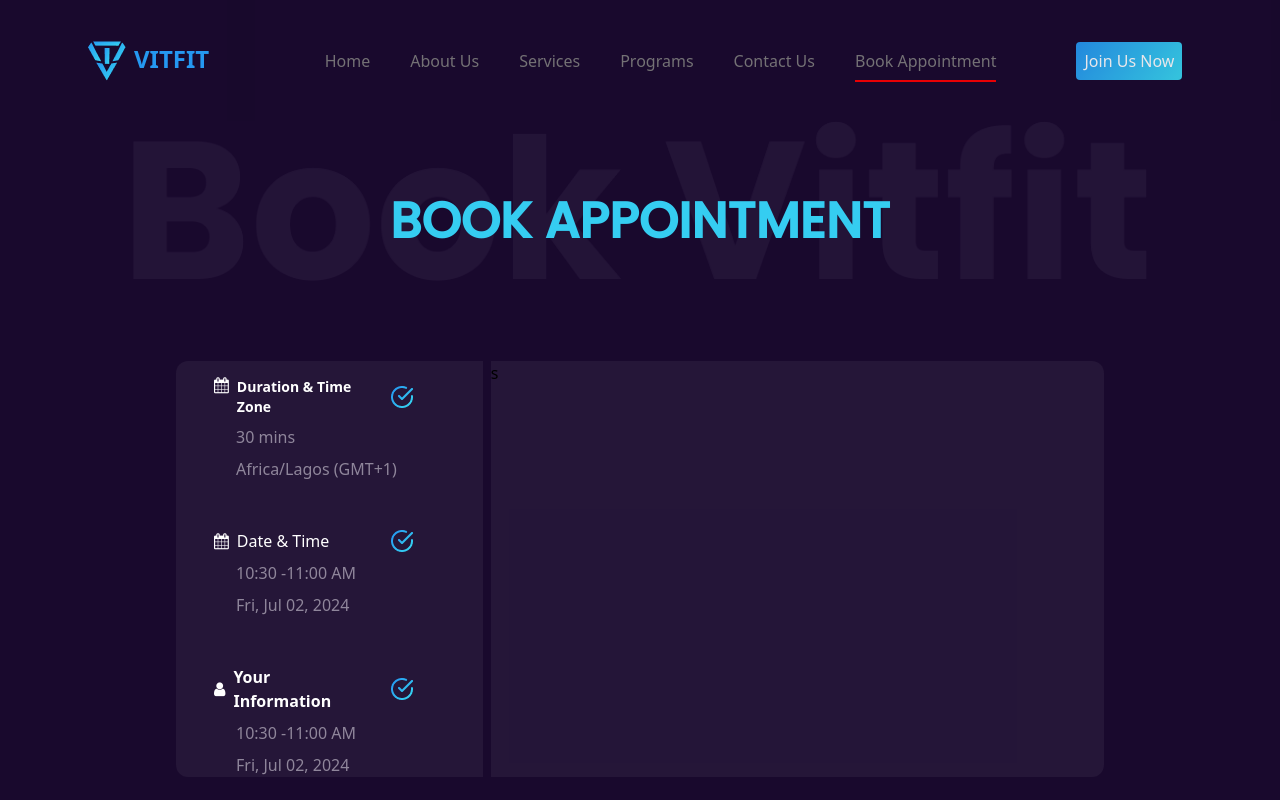
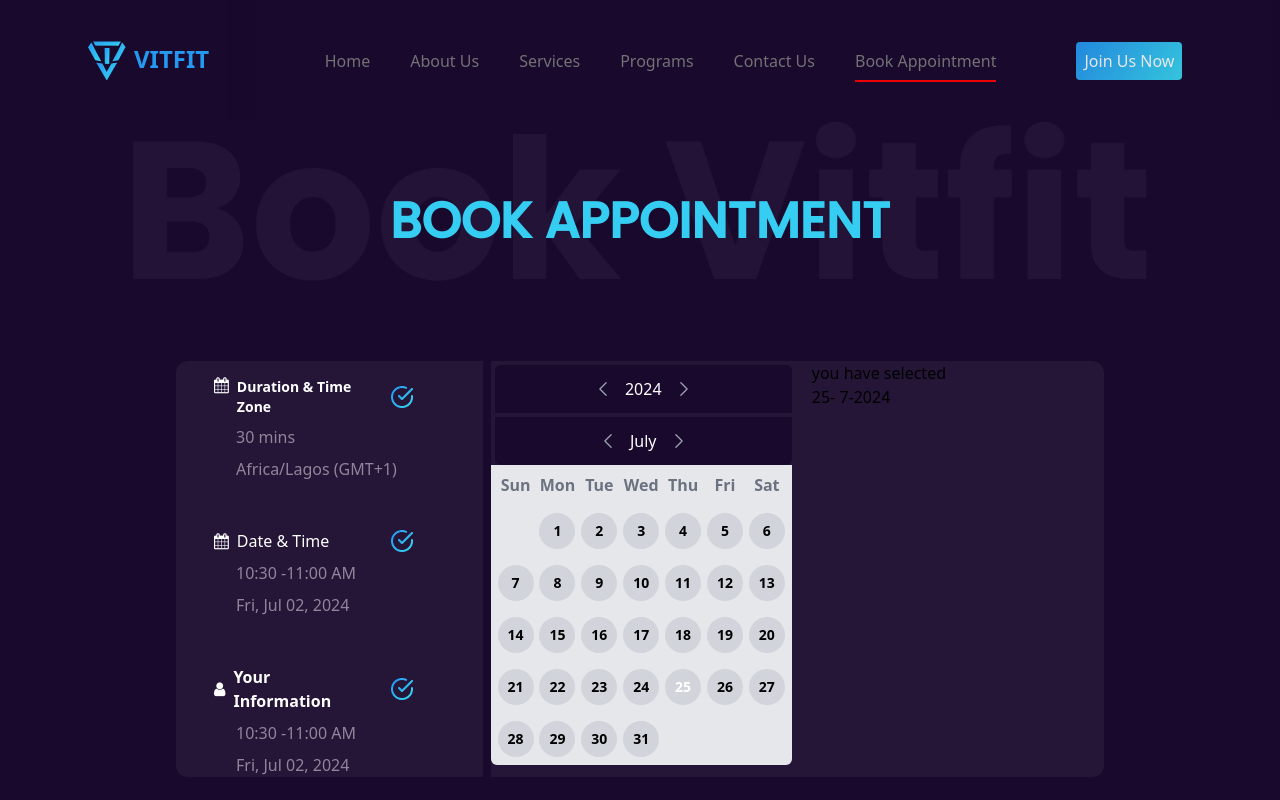
Before and after one commit to danielnifty1/vitfit_v2, a Vue app: page /appointment in a window 1280 px wide. Shown: the top 800 px of the page. Built offline with nearby package versions, Linux system fonts and the light colour scheme; a web font is replaced by a local one; what tw-elements would draw is missing.

Commit message:
feature calender implentation

```diff
--- a/package.json
+++ b/package.json
@@ -9,6 +9,8 @@
     "preview": "vite preview"
   },
   "dependencies": {
+    "@heroicons/vue": "^2.1.5",
+    "dayjs": "^1.11.12",
     "moment": "^2.30.1",
     "pinia": "^2.1.7",
     "swiper": "^11.1.4",
--- a/src/components/BookAppointmentPage.vue
+++ b/src/components/BookAppointmentPage.vue
@@ -1,5 +1,8 @@
 <script setup lang="ts">
-import { ref } from "vue";
+import { defineAsyncComponent,ref } from "vue";
+
+const Calendar = defineAsyncComponent(()=> import('./calendar/index.vue'))
+
 </script>
 <template>
   <div class="grid grid-cols-1 pl-24 pr-24">
@@ -70,7 +73,10 @@ import { ref } from "vue";
         </div>
       </div>
 
-      <div class="w-8/12 bg-[#FAF6FD0D]  rounded-tr-xl rounded-br-xl">s</div>
+      <div class="w-8/12 bg-[#FAF6FD0D]  rounded-tr-xl rounded-br-xl">
+        <Calendar class="w-full" />
+
+      </div>
     </div>
   </div>
 </template>
--- /dev/null
+++ b/src/components/calendar/Dates.vue
@@ -0,0 +1,106 @@
+<script setup lang="ts">
+import dayjs from 'dayjs';
+import { ref,watch,onMounted } from 'vue';
+type selectedValues={
+    year:number
+    month:number
+
+}
+
+
+type Date ={
+day:number,
+date:number
+}
+
+const date = ref(null)
+
+const dateProps=defineProps<{
+    selectedValues:selectedValues
+
+    selectedDate:number
+
+}>()
+
+
+const dateEmit=defineEmits<{(e:'selected',v:number):void}>()
+const dates =ref<Date[]>([])
+
+onMounted(()=>{
+    generateDatesForThatMonth()
+})
+
+watch(()=>dateProps.selectedValues, (v)=>{
+
+    date.value=null
+    generateDatesForThatMonth(v.month,v.year)
+},{
+    deep: true
+})
+const days=[
+    "Sunday",
+    "Monday",
+    "Tuesday",
+    "Wednesday",
+    "Thurday",
+    "Friday",
+    "Saturday",
+]
+
+function generateDatesForThatMonth(m=dayjs().month(), y=dayjs().year()){
+dates.value=[]
+let d =dayjs().month(m).year(y)
+const daysInMonth=d.daysInMonth()
+
+
+for(let i = 1; i<=daysInMonth; i++){
+    dates.value.push({
+        date:i,
+        day:d.date(i).day()
+    })
+}
+}
+
+function selected(d){
+date.value=d
+dateEmit('selected',d)
+}
+</script>
+
+<template>
+<div class="w-full bg-gray-200 p-2 rounded-b-md">
+
+    <div class="grid grid-cols-7 place-items-center gap-x-2 gap-y-4">
+        <div v-for="day in days" :key="day">
+            <span class="text-gray-500 font-semibold" >{{ day.substr(0,3) }}</span>
+        </div>
+
+        <template v-for="(d, index ) in dates" :key="d">
+
+            <template v-if="index==0">
+                <div     v-for="i in d.day" :key="i">
+
+                </div>
+            </template>
+
+            <button class="w-9 h-9 rounded-full flex items-center justify-center text-sm font-semibold"
+
+            @click="()=>selected(d.date)"
+
+            :class="{'bg-blue-900 text-white':(d.date==dayjs().date()&& dateProps.selectedValues.month==dayjs().month()&&dateProps.selectedValues.year==dayjs().year()),
+            'bg-emerald-500 text-gray-50 ring ring-green-700':d.date==date,
+            'bg-gray-300  ':d.date !=date
+            }">
+
+                            <span>
+                    {{ d.date }}
+                </span>
+
+            </button>
+        </template>
+
+
+    </div>
+
+</div>
+</template>
--- /dev/null
+++ b/src/components/calendar/Month.vue
@@ -0,0 +1,30 @@
+<script setup lang="ts">
+
+import dayjs from 'dayjs';
+import { computed, ref } from 'vue';
+import { ChevronLeftIcon, ChevronRightIcon } from '@heroicons/vue/24/outline';
+
+const monthEmit = defineEmits<{(e:'selected', v:number):void}>()
+const month = ref<number>(dayjs().month())
+
+const cmonth =computed(()=>dayjs().month(month.value).format('MMMM'))
+
+function modifymonth(v){
+
+    month.value += v
+monthEmit('selected',month.value)
+}
+</script>
+
+<template>
+    <div class="bg-[#19092d] p-3 rounded-b-md grid place-items-center mt-1 ml-1">
+        <span class="flex items-center space-x-3 select-none text-white">
+            <ChevronLeftIcon class="h-5 w-5 text-gray-400 cursor-pointer" @click="()=>modifymonth(-1)" />
+                <span class="">{{ cmonth }}</span>
+            <ChevronRightIcon class="h-5 w-5 text-gray-400 cursor-pointer" @click="()=>modifymonth(1)" />
+
+        </span>
+
+    </div>
+
+</template>
--- /dev/null
+++ b/src/components/calendar/Year.vue
@@ -0,0 +1,28 @@
+<script setup lang="ts">
+
+import dayjs from 'dayjs';
+import { ref } from 'vue';
+import { ChevronLeftIcon, ChevronRightIcon } from '@heroicons/vue/24/outline';
+
+const yearEmit = defineEmits<{(e:'selected', v:number):void}>()
+const year = ref<number>(dayjs().year())
+
+function modifyYear(v){
+
+    year.value += v
+yearEmit('selected',year.value)
+}
+</script>
+
+<template>
+    <div class="bg-[#19092d] p-3 rounded-t-md grid place-items-center mt-1 ml-1">
+        <span class="flex items-center space-x-3 select-none text-white">
+            <ChevronLeftIcon class="h-5 w-5 text-gray-400 cursor-pointer" @click="()=>modifyYear(-1)" />
+                <span class="">{{ year }}</span>
+            <ChevronRightIcon class="h-5 w-5 text-gray-400 cursor-pointer" @click="()=>modifyYear(1)" />
+
+        </span>
+
+    </div>
+
+</template>
--- /dev/null
+++ b/src/components/calendar/index.vue
@@ -0,0 +1,51 @@
+<script setup lang="ts">
+import dayjs from "dayjs";
+
+import { defineAsyncComponent,reactive,ref} from "vue";
+
+const Year = defineAsyncComponent(() => import("./Year.vue"));
+const Dates = defineAsyncComponent(() => import("./Dates.vue"));
+const Month = defineAsyncComponent(() => import("./Month.vue"));
+
+
+const selectedDateValue=ref(dayjs().date())
+
+const   selectedValues=reactive({
+    month:dayjs().month(),
+    year:dayjs().year(),
+})
+
+function changeMonth(v){
+  selectedDateValue.value=null
+selectedValues.month=v
+}
+
+
+function changeYear(v){
+  selectedDateValue.value=null
+
+    selectedValues.year=v
+}
+
+function changeDate(v){
+  selectedDateValue.value=v
+}
+</script>
+
+<template>
+  <div class="flex space-x-5" v-bind="$attrs">
+    <div class="flex flex-col flex-grow">
+      <Year @selected="changeYear" />
+      <Month @selected="changeMonth" />
+      <Dates :selectedValues="selectedValues" :selectedDate="selectedDateValue" @selected="changeDate"/>
+    </div>
+
+    <div class="w-1/2">
+        <span v-if="selectedDateValue">
+            you have selected <br />
+
+            {{ `${selectedDateValue}- ${selectedValues.month+1}-${selectedValues.year}` }}
+        </span>
+    </div>
+  </div>
+</template>
```
Also changed, not shown: 2 other files (tests, documents, lock files or other folders).
